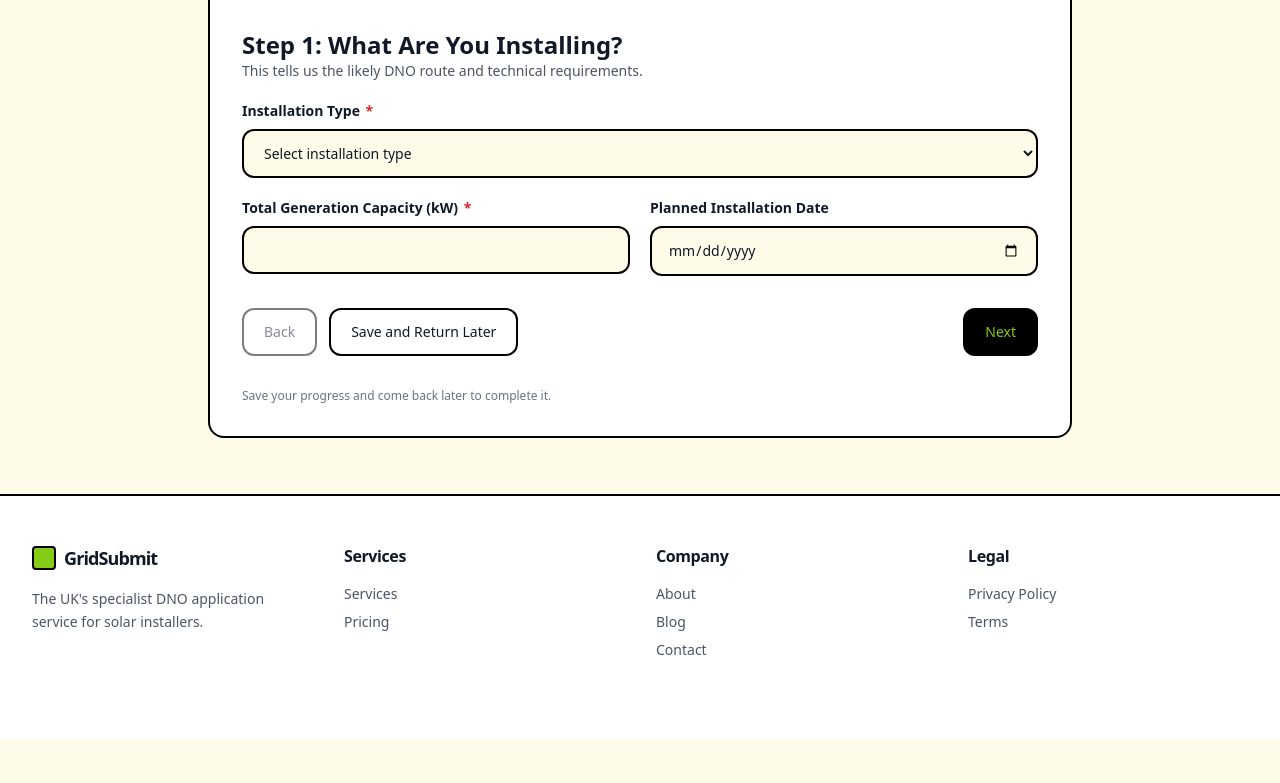
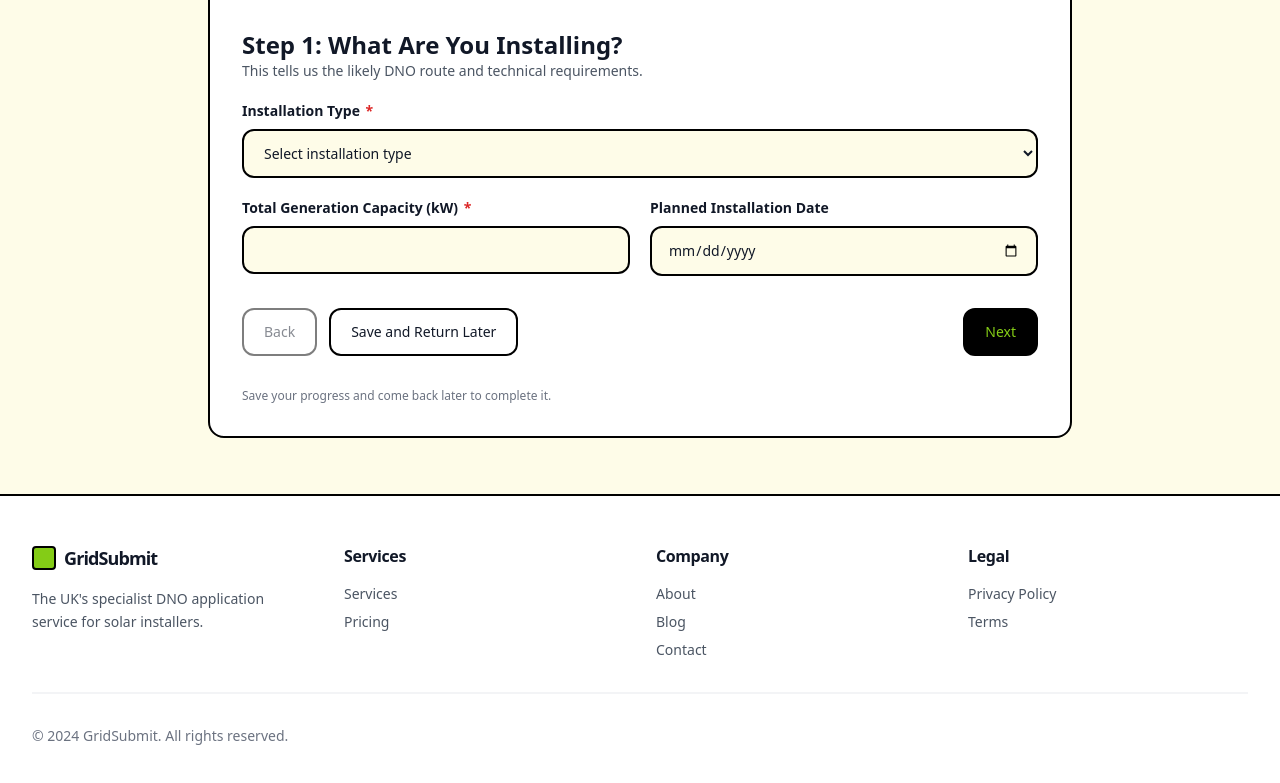
Before and after one commit to Brizzy-UK/GridSubmitHome, a website: page dno-project-submission/index.html in a window 1280 px wide. Shown: the part 347-1130 px from the top of the page. Before the commit the page ends 1087 px from the top, so only its background shows below. Drawn offline with nearby package versions, Linux system fonts and the light colour scheme; some icons are missing.

Commit message:
Made footer consistent across new pages

```diff
--- a/dno-project-submission/index.html
+++ b/dno-project-submission/index.html
@@ -267,6 +267,9 @@
               <li><a class="hover:text-black transition-colors" href="/terms">Terms</a></li>
             </ul>
           </div>
+        </div>
+        <div class="pt-8 border-t-2 border-gray-100 flex flex-col md:flex-row justify-between items-center gap-4">
+          <p class="text-sm font-medium text-gray-500">© 2024 GridSubmit. All rights reserved.</p>
         </div>
       </div>
     </footer>
```
